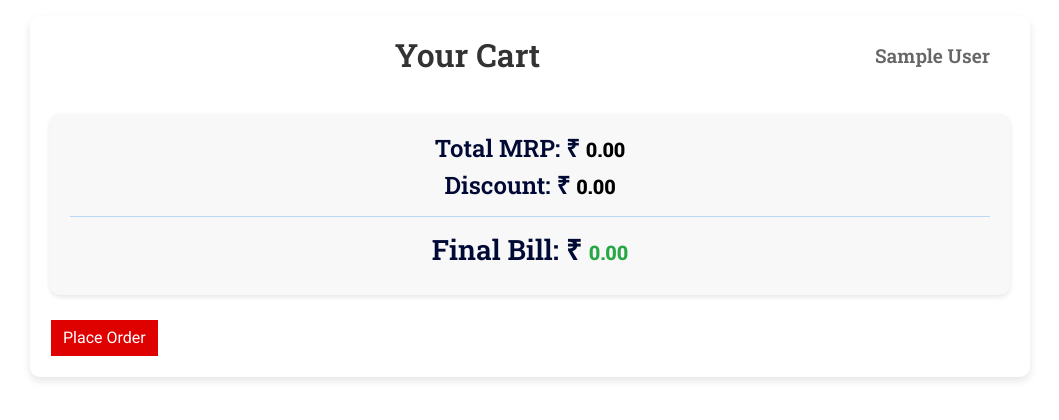
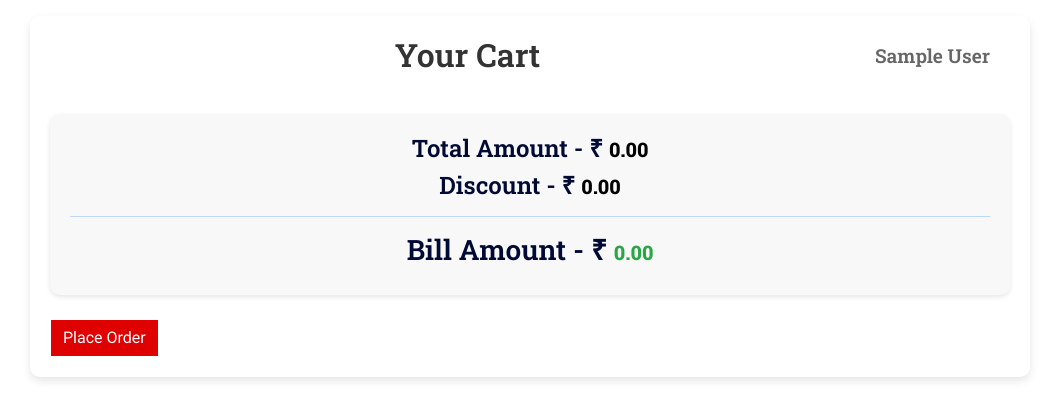
Before and after one commit to mustafanahar7/citymart, a Django app: page /cart/ in a window 1280 px wide. Shown: the part 126-546 px from the top of the page, without its empty margins (110-1169 px from the left). Run offline with Django 5.2, Linux system fonts and the light colour scheme; the visitor is signed in with stand-in values (Sample User, id 1); data comes from the database, SQL or seed files in the repository; some libraries are stand-ins or nearby versions.

Commit message:
change files17

```diff
--- a/Appone/models.py
+++ b/Appone/models.py
@@ -49,7 +49,9 @@ class WebsiteOrder(models.Model):
     is_paid = models.BooleanField()
     is_accepted = models.BooleanField()
     order_date = models.DateField(auto_now=True)
-    bill_amount = models.FloatField()
+    bill_mrp_amount = models.FloatField()
+    bill_net_amount = models.FloatField(default=0 , blank=True)
+    discount = models.FloatField(default=0 , blank=True)
     user_name = models.CharField(max_length=50)
 
 
--- a/Appone/views.py
+++ b/Appone/views.py
@@ -216,6 +216,7 @@ def Add_to_cart(request):
                         'unit':product_unit,
                         'price':get_product.selling_price,
                         'mrp':get_product.mrp,
+                        'discount':float(get_product.mrp - get_product.selling_price),
                         'user':get_user_info.mobile_number,
                         })
 
@@ -237,7 +238,7 @@ def send_order_confirmation_email(order, order_items):
         'customer_name': order.customer_name,
         'order_number': order.order_number,
         'order_items': order_items,
-        'total_bill_amount': order.bill_amount,
+        'total_bill_amount': order.bill_net_amount,
         'address':order.customer_address,
     })
     # plain_message = strip_tags(order_email_template)
@@ -291,11 +292,19 @@ def Cart(request):
             # Update session cart_list
             request.session['cart_list'] = updated_cart_list
             request.session.modified = True  # Ensure changes are saved
-            grand_amount=0
+
+            grand_net_amount=0
+            discount = 0
+            grand_mrp_amount = 0
             for item in updated_cart_list:
-                grand_amount += item['quantity']*item['price']
+                grand_net_amount += item['quantity']*item['price']
+                grand_mrp_amount += item['quantity']*item['mrp']
+                discount +=item['discount']
 
 
+
+            # print('Mrp Amount - ',grand_mrp_amount)
+            # print('Discount - ',discount)
             # print('Grand Amount - ',grand_amount)
             # print('********************')
             # print(request.session['cart_list'])
@@ -309,7 +318,7 @@ def Cart(request):
             signature_id = request.POST.get('razorpay_signature')
 
             client = razorpay.Client(auth=(settings.KEY,settings.SECRET))
-            payment = client.order.create(data={'amount':float(grand_amount)*100 , 'currency':'INR','payment_capture':1})
+            payment = client.order.create(data={'amount':float(grand_net_amount)*100 , 'currency':'INR','payment_capture':1})
 
             # print('********************')
             # print('Paymeny Amount - ',payment)
@@ -330,13 +339,16 @@ def Cart(request):
                                                     payment_id=payment_id,
                                                     is_paid=is_paid,
                                                     is_accepted=is_accepted,
-                                                    bill_amount = grand_amount,
+                                                    bill_net_amount = grand_net_amount,
+                                                    bill_mrp_amount = grand_mrp_amount,
+                                                    discount=discount,
                                                     user_name=user_details.email
                                                     )
 
             for item in updated_cart_list:
 
                 total_amount = item['price']*item['quantity']
+
 
                 order_items.append({
                 'order_number':store_order.order_number,
@@ -345,6 +357,8 @@ def Cart(request):
                 'price': item['price'],
                 'product_qty' :item['quantity'],
                 'total_amount':total_amount,
+                'mrp':item['mrp'],
+                'discount':item['discount']
                 # 'gross_amount':grand_amount,
                 })
 
--- a/static/js/cart.js
+++ b/static/js/cart.js
@@ -7,19 +7,30 @@ document.addEventListener("DOMContentLoaded", function () {
 
   function calculateTotal() {
     let total = 0;
+    let mrptotal = 0;
+    let discount = 0;
+
     document.querySelectorAll(".cart-item").forEach((row) => {
       const quantity = parseInt(row.querySelector(".qty").textContent, 10);
       const price = parseFloat(row.querySelector(".price").textContent);
+      const mrp = parseFloat(row.querySelector(".mrp").textContent);
       // const mrp = document.getElementById("mrp");
 
       // console.log(mrp);
 
       const itemTotal = quantity * price;
+      const mrpitemTotal = quantity * mrp;
+
       row.querySelector(".item-total-amount").textContent =
         itemTotal.toFixed(2);
       total += itemTotal;
+      mrptotal += mrpitemTotal;
     });
-    totalAmountEl.textContent = total.toFixed(2);
+
+    discount = mrptotal - total;
+
+    totalAmountEl.textContent = mrptotal.toFixed(2);
+    discountAmountEl.textContent = discount.toFixed(2);
     finalAmountEl.textContent = total.toFixed(2);
     totalAmountInput.value = total.toFixed(2);
     // console.log(totalAmountInput.value);
--- a/templates/cart.html
+++ b/templates/cart.html
@@ -53,8 +53,9 @@
                         <div class="item-details">
                             <h3>{{ item.product_name }}</h3>
                             <p>{{ item.unit }}</p>
-                            <input type="hidden" value={{item.mrp}} id="mrp">
-                            <p>MRP : <s>₹<span class="mrp">{{item.mrp}}</span></s> <b>₹<span class="price">{{ item.price }}</span></b></p>
+                            <span type ="hidden" class="mrp">{{item.mrp}}</span>
+
+                            <p>MRP : <s>₹<span class="MRP">{{item.mrp}}</span></s> <b>₹<span class="price">{{ item.price }}</span></b></p>
                         </div>
                         <div class="item-quantity">
                             <button type="button" class="decrease">-</button>
@@ -80,10 +81,10 @@
                 </div>
                 <div class="cart-total">
                     <input type="hidden" id="grand-total" name="grand_total" value="0.00">
-                    <h4>Total MRP: ₹ <span id="total-amount">0.00</span></h4>
-                    <h4>Discount: ₹ <span id="discount-amount">0.00</span></h4>
+                    <h4>Total Amount -  ₹ <span id="total-amount">0.00</span></h4>
+                    <h4>Discount - ₹ <span id="discount-amount">0.00</span></h4>
                     <hr>
-                    <h3>Final Bill: ₹ <span id="final-amount">0.00</span></h3>
+                    <h3>Bill Amount - ₹ <span id="final-amount">0.00</span></h3>
                 </div>
 
 
@@ -154,7 +155,7 @@
                 "currency": "INR",
                 "name": "City Mart",
                 "description": "Test Transaction",
-                "image": "https://seeklogo.com/images/M/mt-logo-158D9F5A5E-seeklogo.com.png",
+                "image": "{% static 'images/logo/log1.png '%}",
                 "order_id": "{{ payment_id }}", // This is a sample Order ID. Pass the `id` obtained in the response of Step 1
                 "handler": function (response) {
                     document.getElementById('razorpay_payment_id').value = response.razorpay_payment_id;
@@ -179,7 +180,7 @@
             document.getElementById('rzp-button1').onclick = function (e) {
                 e.preventDefault();
                 // Get the grand total amount and set it in the Razorpay options
-                const grandTotal = parseFloat(document.getElementById('total-amount').textContent) * 100;
+                const grandTotal = parseFloat(document.getElementById('final-amount').textContent) * 100;
     // Convert to paise
                 options.amount = grandTotal.toFixed(0); // Ensure it's an integer value
 
```
Also changed, not shown: templates/home.html (+4 -4 lines), templates/website_order_bill_template.html (+7 -2 lines), Appone/migrations/0010_rename_bill_amount_websiteorder_bill_mrp_amount_and_more.py (added).
